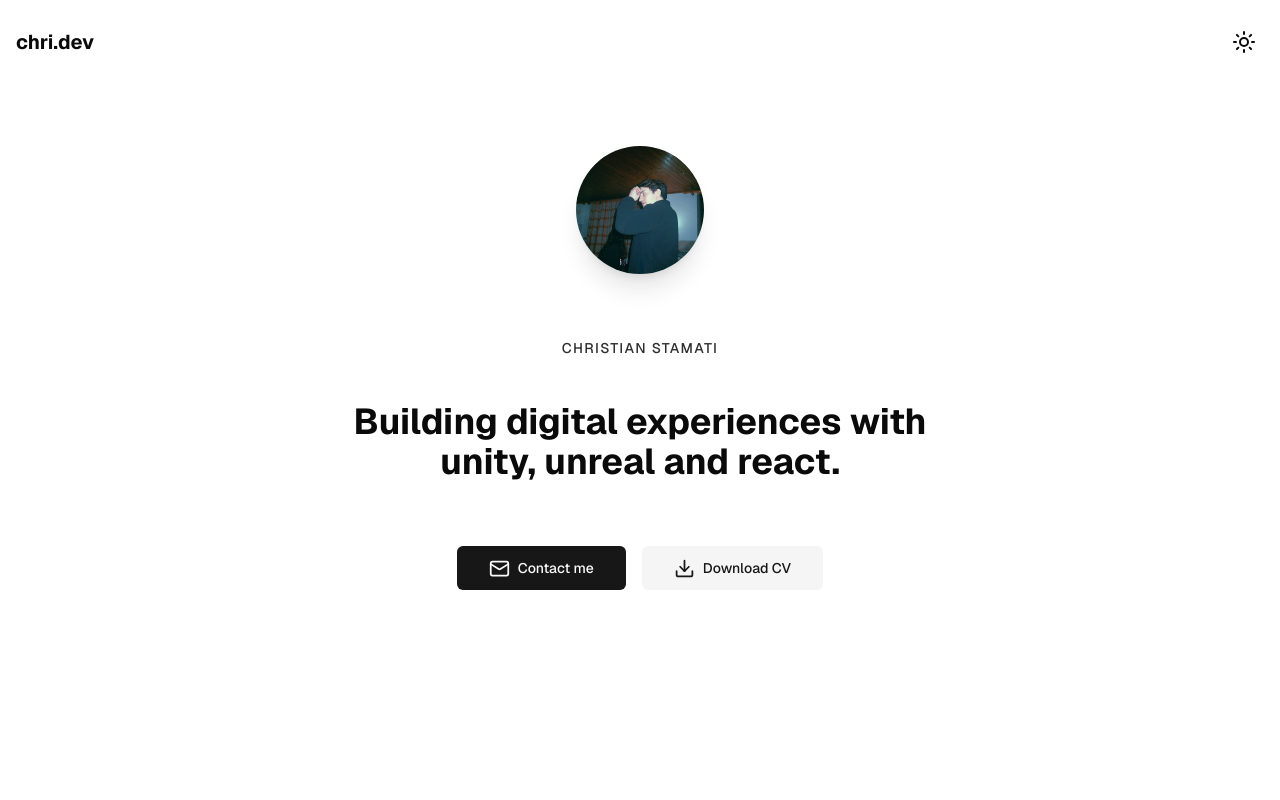
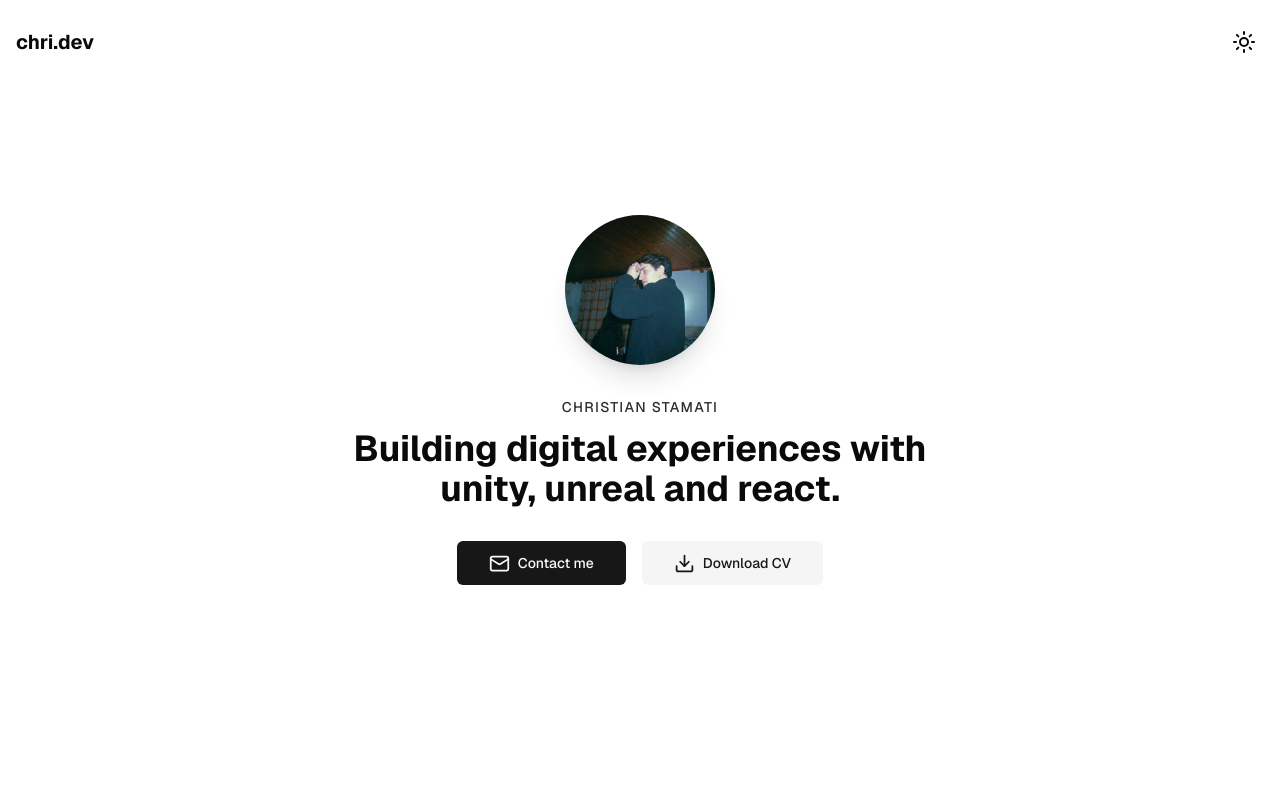
Before and after one commit to christianstamati/folio, a Next.js app: page /about in a window 1280 px wide. Shown: the top 800 px of the page. Built offline with nearby package versions, Linux system fonts and the light colour scheme; some icons are missing.

Commit message:
about page

```diff
--- a/src/app/about/page.tsx
+++ b/src/app/about/page.tsx
@@ -137,13 +137,13 @@
 export default function About() {
   return (
     <div className="flex flex-col items-center justify-center">
-      <div className="flex h-svh flex-col items-center justify-center px-6 text-center sm:gap-8">
+      <div className="flex h-svh flex-col items-center justify-center px-6 text-center">
         <Image
           className={"rounded-full shadow-xl"}
           src={"/static/images/me.png"}
           alt={"me"}
-          width={128}
-          height={128}
+          width={150}
+          height={150}
         />
         <OverlineText className="mb-3 mt-8 font-medium">
           CHRISTIAN STAMATI
@@ -160,7 +160,6 @@
           </Link>
           <DownloadCvButton />
         </div>
-        <VerticalSpace></VerticalSpace>
       </div>
       <ContentBlock>
         <ExperienceSet items={aboutPage.experiences} header={"EXPERIENCE"} />
```
